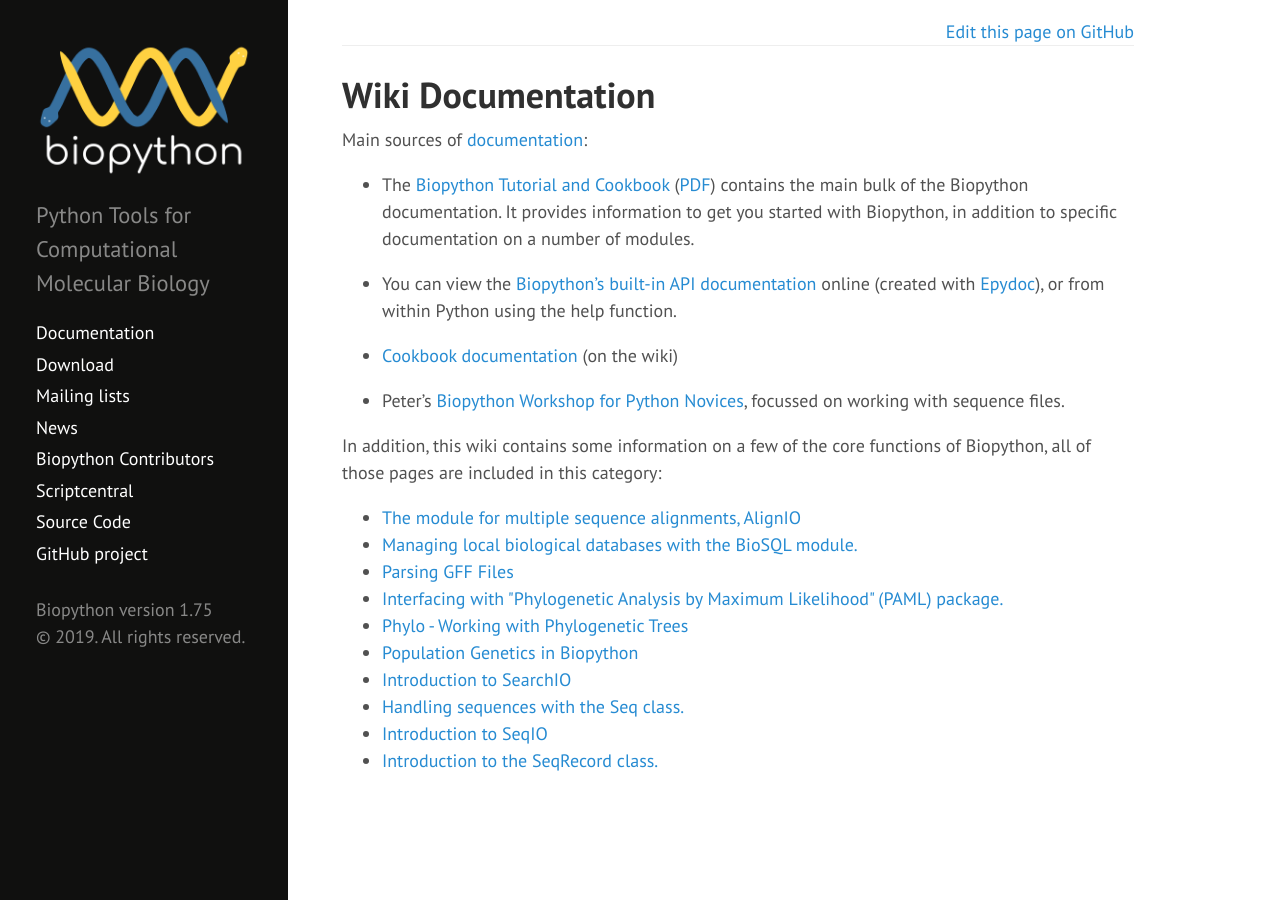
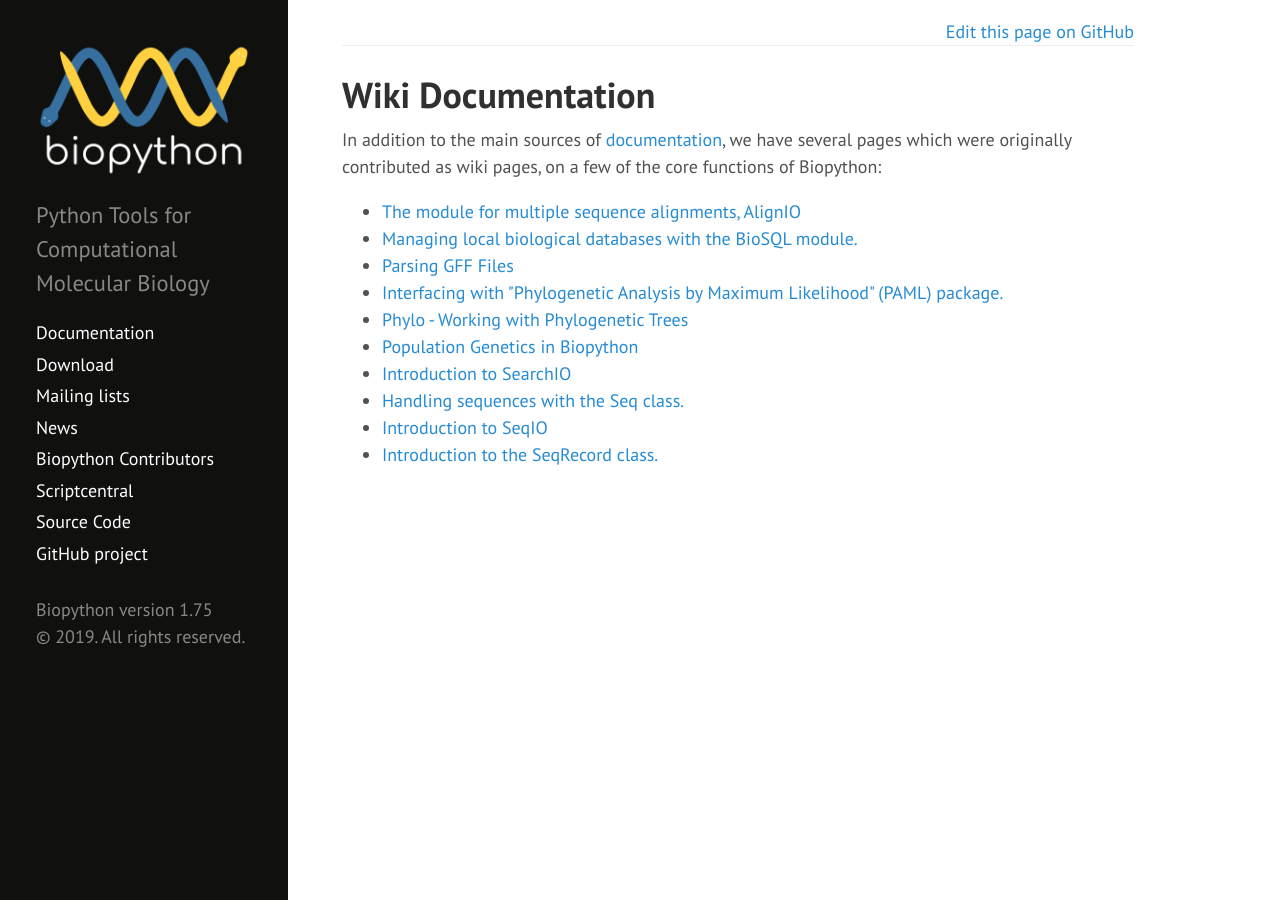
Before and after one commit to biopython/biopython.github.io, a Jekyll site: the page built from wiki/Category_Wiki_Documentation.md, in a window 1280 px wide. Built offline with Jekyll 4.4.1, drawn with Linux system fonts in a browser that asks for light colours.

Commit message:
Avoid duplication with main documentation page

```diff
--- a/wiki/Category_Wiki_Documentation.md
+++ b/wiki/Category_Wiki_Documentation.md
@@ -5,33 +5,6 @@ layout: tagpage
 tag: Wiki Documentation
 ---
 
-Main sources of [documentation](Documentation "wikilink"):
-
--   The [Biopython Tutorial and
-    Cookbook](http://biopython.org/DIST/docs/tutorial/Tutorial.html)
-    ([PDF](http://biopython.org/DIST/docs/tutorial/Tutorial.pdf))
-    contains the main bulk of the Biopython documentation. It provides
-    information to get you started with Biopython, in addition to
-    specific documentation on a number of modules.
-
-<!-- -->
-
--   You can view the [Biopython's built-in API
-    documentation](http://biopython.org/DIST/docs/api) online (created
-    with [Epydoc](http://epydoc.sourceforge.net/)), or from within
-    Python using the help function.
-
-<!-- -->
-
--   [Cookbook documentation](Category%3ACookbook "wikilink") (on
-    the wiki)
-
-<!-- -->
-
--   Peter's [Biopython Workshop for Python
-    Novices](https://github.com/peterjc/biopython_workshop), focussed on
-    working with sequence files.
-
-In addition, this wiki contains some information on a few of the core
-functions of Biopython, all of those pages are included in this
-category:
+In addition to the main sources of [documentation](Documentation "wikilink"),
+we have several pages which were originally contributed as wiki pages, on
+a few of the core functions of Biopython:
```
